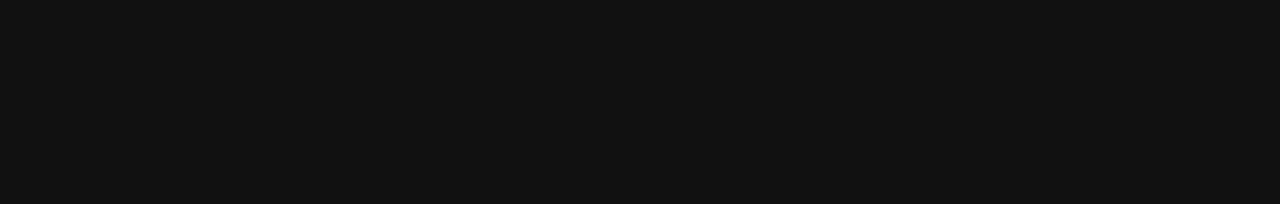
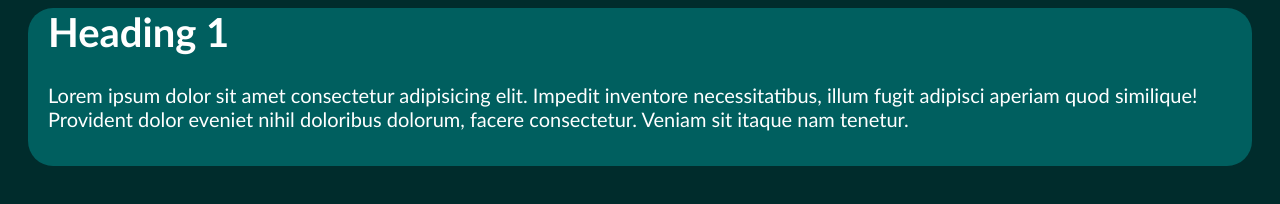
Before and after one commit to CreativeAccountName/Class11.8, a plain HTML site: page index.html in a window 1280 px wide. Drawn offline with Linux system fonts and the light colour scheme.

Commit message:
Changed background and added a div with content.

```diff
--- a/index.html
+++ b/index.html
@@ -7,5 +7,9 @@
 </head>
 <body>
 
+    <div>
+    <h1>Heading 1</h1>
+<p>Lorem ipsum dolor sit amet consectetur adipisicing elit. Impedit inventore necessitatibus, illum fugit adipisci aperiam quod similique! Provident dolor eveniet nihil doloribus dolorum, facere consectetur. Veniam sit itaque nam tenetur.</p>
+    </div>
 </body>
 </html>
--- a/style.css
+++ b/style.css
@@ -1,4 +1,16 @@
 body {
     color: #FFFFFF;
-    background-color:#111111;
+    background-color:#002C2C;
+    font-size: 20px;
+    font-family: 'Trebuchet MS', 'Lucida Sans Unicode', 'Lucida Grande', 'Lucida Sans', Arial, sans-serif;
 }
+
+div {
+    background-color: #005F5F;
+    margin-left: 20px;
+    margin-right: 20px;
+    padding-left: 20px;
+    padding-bottom: 15px;
+    border-radius: 25px;
+    align-items: center;
+}
```
